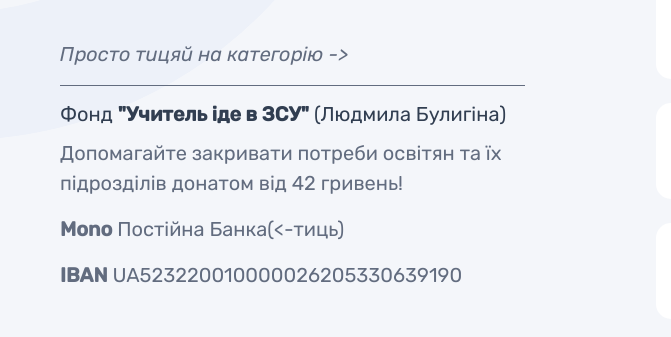
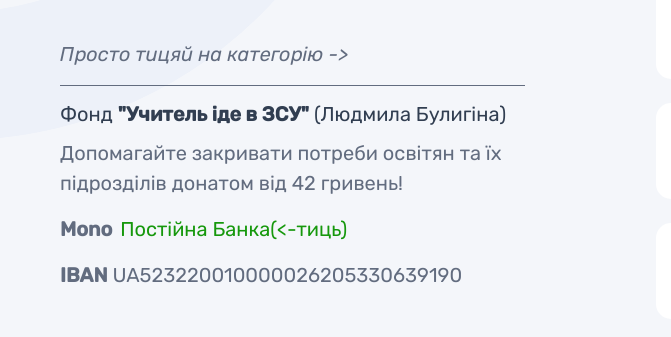
Before and after one commit to testeducatorua/itest, a plain HTML site: page index.html in a window 1280 px wide. Shown: the part 361-698 px from the top of the page, 0-671 px from the left. Drawn offline with Linux system fonts and the light colour scheme.

Commit message:
style link to donate

```diff
--- a/css/style.css
+++ b/css/style.css
@@ -178,12 +178,13 @@
     font-weight: 400;
     line-height: 150%;
     font-style: italic;
-margin-bottom: 16px;
+    margin-bottom: 16px;
   }
 }
 div.donate {
   border-top: 1px solid var(--textColor2);
   padding-top: 1rem;
+  margin-bottom: 0.5rem;
 
   h2 {
     color: var(--textColor1);
@@ -192,6 +193,17 @@
   }
   p {
     font-style: normal;
+    a {
+      color: #16980c;
+      background-color: transparent;
+      border-radius: 5px;
+      padding: 3px;
+      transition: color, background-color 0.5s cubic-bezier(0.175, 0.885, 0.32, 1.275);
+    }
+    a:hover {
+      color: #fff;
+      background-color: #16980c;
+    }
   }
 }
 
--- a/js/loadContent.js
+++ b/js/loadContent.js
@@ -79,6 +79,7 @@
       </div>
   </div>
   <button class="play__again btn__base-action">Спробуй ще!</button>
+
   `;
   resultContainer.appendChild(quizResult);
 }
```
Also changed, not shown: result.html (+1 -0 lines).
